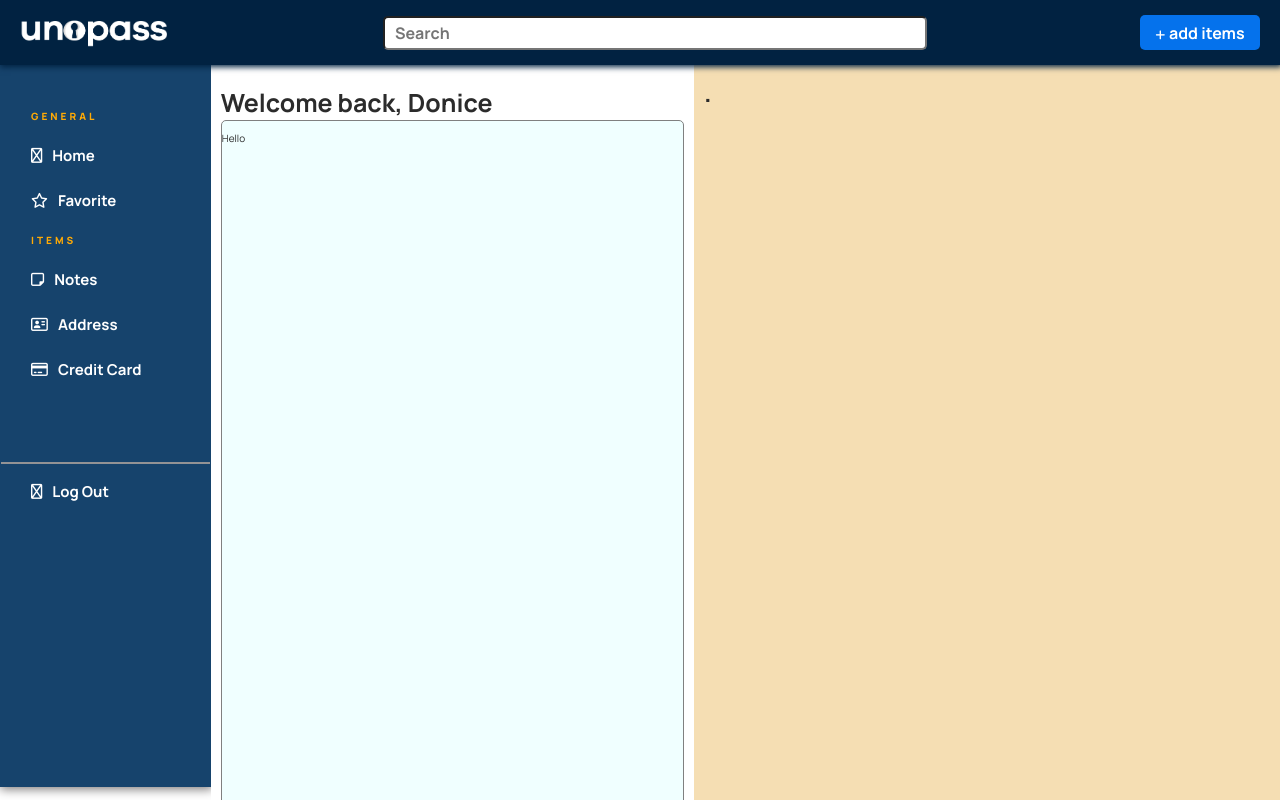
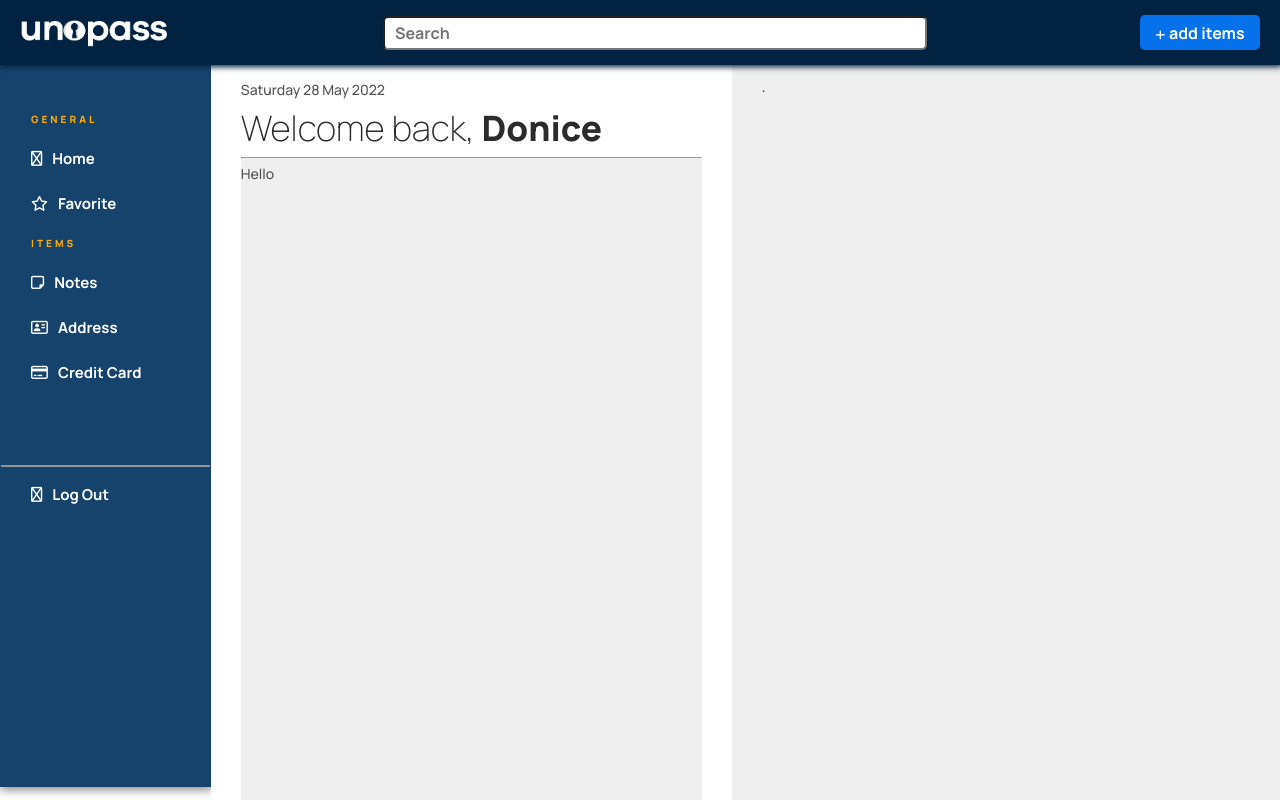
Before and after one commit to donice/unopass, a React (Create React App) app: page / in a window 1280 px wide. Shown: the top 800 px of the page. Built offline with nearby package versions, Linux system fonts and the light colour scheme.

Commit message:
using prop  and state to modify the data

```diff
--- a/src/components/Dashboard/Dashboard.css
+++ b/src/components/Dashboard/Dashboard.css
@@ -99,7 +99,7 @@
     /* color: #16436c; */
 }
 
-hr {
+.Dashboard--nav--info hr {
     font-weight: 100;
     border: 0.1px solid rgb(147, 147, 149);
     margin-top: 70px;
--- a/src/components/Dashboard/Items.css
+++ b/src/components/Dashboard/Items.css
@@ -17,12 +17,10 @@
 
 .Dashboard--items div {
     /* border: 1px solid red;  */
-    padding: 10px 10px;
+    padding: 15px 30px;
 
 }
 .Dashboard h1 {
-    font-size: 25px;
-    color: #2b2b2b;
     margin: 0;
     Padding: 0;
 }
@@ -35,21 +33,36 @@
     padding: 0;
 }
 
+.Dashboard--items-tabs p {
+    font-size: 14px;
+    /* padding: 0; */
+    margin: 0;
+    font-weight: 500;
+    color: #555454;
+}
+
+.Dashboard--items-tabs h1 {
+    font-size: 35px;
+    color: #2b2b2b;
+    font-weight: 200;
+    padding-top: 5px;
+}
+
+.Dashboard--items-tabs h1 span {
+    font-weight: 900;
+}
+
 .Dashboard--items-tabs section {
-    background-color: azure;
+    background-color: #efefef;
     height: 100vh;
     width: 36vw;;
-    border: 1px solid gray;
+    /* border: 1px solid gray; */
     border-radius: 5px;
 }
 
 
-
-
-
-
 /* Expanded Tabs */
 .Dashboard--items-expand {
-    background-color: wheat;
+    background-color: #efefef;
     width: 55%;
 }
--- a/src/components/Dashboard/Items.js
+++ b/src/components/Dashboard/Items.js
@@ -1,22 +1,42 @@
 import './Items.css'
+import React from 'react'
 
 export default function Items () {
-    const userName = 'Donice'
-
+    const [userName, setUserName] = React.useState('Donice')
+    const today = new Date().toLocaleDateString('en-uk', { weekday:"long", year:"numeric", month:"short", day:"numeric"})
+    const [data, setData] = React.useState({
+        icon: '', //icon of the website
+        siteUserName: ''
+    })
 
 
     return (
         <section className='Dashboard--items'>
+
+            {/* Dashboard Item  */}
             <div className='Dashboard--items-tabs'>
-                <p></p>
-                <h1>Welcome back, {userName} </h1>
+                <p> {today} </p>
+                <h1>Welcome back, <span>{userName}</span></h1>
                 <section className='Dashboard--items-tabs info'>
+                    <hr />
                    <p>Hello</p>
                 </section>
             </div>
+
+            {/* Dashboard Expand */}
             <div className='Dashboard--items-expand'>
                 <h1>.</h1>
             </div>
+
         </section>
     )
 }
+
+
+
+    // let today = new Date();
+    // const date = String(today.getDate()).padStart(2, '0')
+    // const month = today.getMonth()
+    // const year = today.getFullYear()
+
+    // today =  date + '.' + month + '.'+ year;---------------------------
--- a/src/components/Dashboard/Side-nav.js
+++ b/src/components/Dashboard/Side-nav.js
@@ -1,12 +1,13 @@
 import './Dashboard.css'
 
-const SideNav = () => {
+const SideNav = (props) => {
     return (
         <nav className='Dashboard--nav'>
             <div className='Dashboard--nav--info'>
 
             {/* <i class="fas fa-arrow-to-right"><span></span></i> */}
             <i class="fas fa-arrow-to-left"><span></span></i>
+            <h4> {props.userName} </h4>
 
             <p>GENERAL</p>
             <i  class="fas fa-home"><a href='#'>Home</a ></i><br />
```
